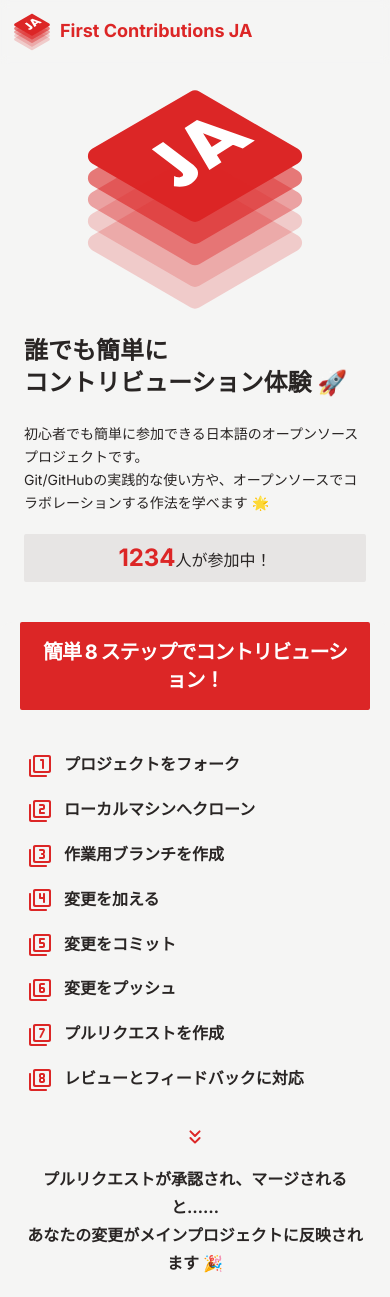
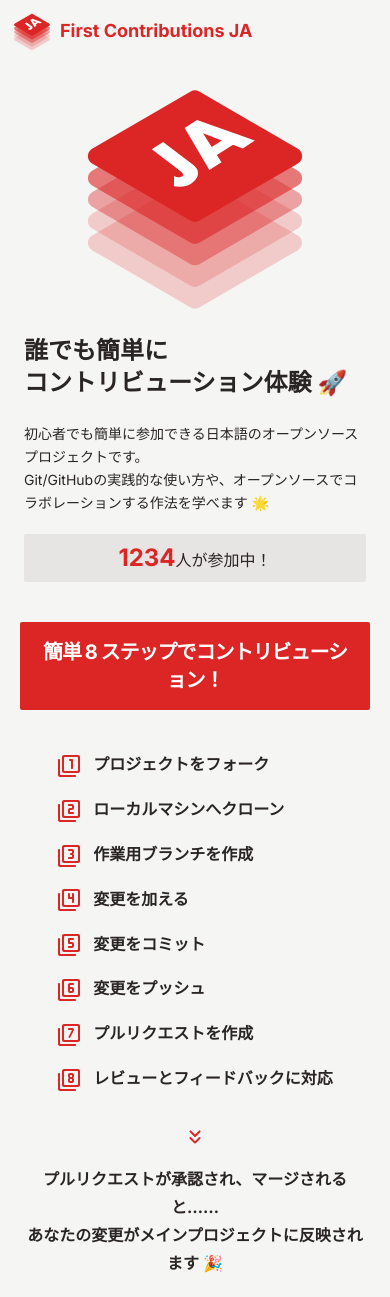
Before and after one commit to first-contributions-ja/first-contributions-ja.github.io, a Next.js app: page / in a window 390 px wide. Shown: the top 1297 px of the page. Built offline with nearby package versions, Linux system fonts and the light colour scheme.

Commit message:
🐛 fix: リスト周辺の不要なCSSの削除・修正

```diff
--- a/src/app/page.tsx
+++ b/src/app/page.tsx
@@ -69,8 +69,7 @@ export default function Home() {
           <h2 className="rounded-sm bg-red-600 p-4 text-center text-xl font-bold tracking-tighter text-white md:bg-transparent md:pt-10 md:text-3xl md:text-red-600">
             簡単 8 ステップでコントリビューション！
           </h2>
-          <div className="mx-auto max-w-2xl max-w-md md:flex md:max-w-4xl md:items-center md:justify-center md:gap-10">
-            <ul className="mb-6 mt-8 list-inside px-2 font-bold leading-[2.8rem] md:mb-8 md:mt-10 md:text-xl md:leading-loose">
+          <ul className="mx-auto w-fit mb-6 mt-8 px-2 list-inside font-bold leading-[2.8rem] md:mb-8 md:mt-10 md:text-xl md:leading-loose">
             <li>
               <Filter1RoundedIcon
                 fontSize="medium"
@@ -128,7 +127,6 @@ export default function Home() {
               レビューとフィードバックに対応
             </li>
           </ul>
-          </div>
           <div className="mb-8 text-center font-bold leading-7 md:mb-16 md:text-xl md:leading-loose">
             <KeyboardDoubleArrowDownRoundedIcon className="mb-4 text-6xl text-red-600 md:mb-8" />
             <p>プルリクエストが承認され、マージされると……</p>
```
Lines whose indentation alone changed are shown as unchanged.
